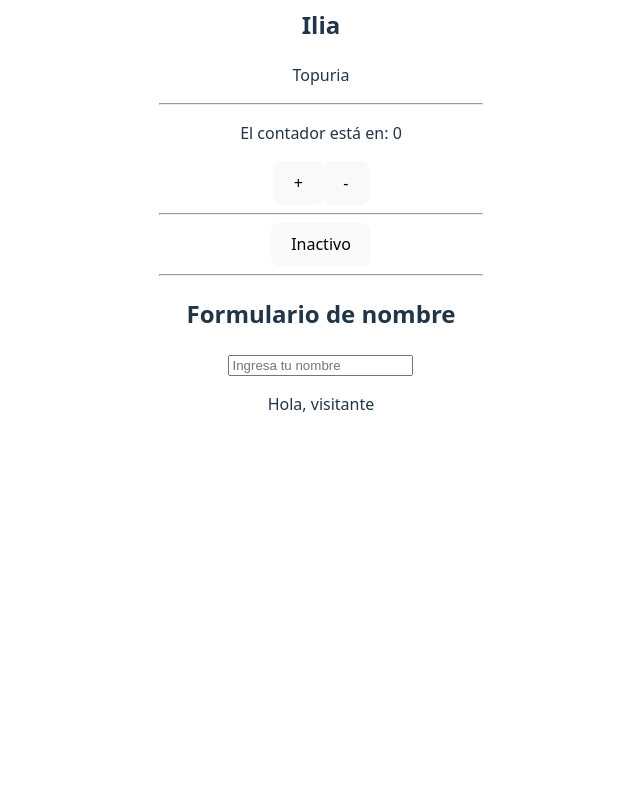
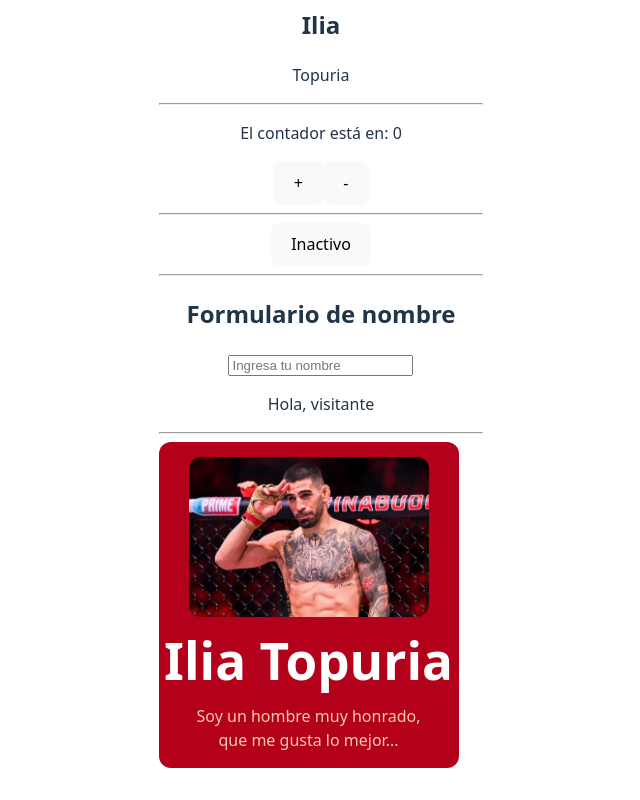
Before and after one commit to Labbbbas/curso-react, a React (Vite) app: page / in a window 1280 px wide. Shown: the part 477-1277 px from the top of the page, without its empty margins (319-959 px from the left). Before the commit the page ends 941 px from the top, so only its background shows below. Built offline with nearby package versions, Linux system fonts and the light colour scheme.

Commit message:
Estilos con módulos sass y Card de Ilia Topuria

```diff
--- a/package.json
+++ b/package.json
@@ -11,7 +11,8 @@
   },
   "dependencies": {
     "react": "^19.1.0",
-    "react-dom": "^19.1.0"
+    "react-dom": "^19.1.0",
+    "sass": "^1.89.2"
   },
   "devDependencies": {
     "@eslint/js": "^9.29.0",
--- a/src/App.jsx
+++ b/src/App.jsx
@@ -2,6 +2,7 @@ import Card from './components/Card'
 import Counter from './components/Counter'
 import ToggleButton from './components/ToggleButton'
 import NameForm from './components/NameForm'
+import StylizedCard from './components/stylizedCard'
 import './App.css'
 
 function App() {
@@ -53,6 +54,10 @@ function App() {
 
       <NameForm />
 
+      <hr />
+
+      <StylizedCard />
+
     </div>
   )
 }
--- /dev/null
+++ b/src/components/stylizedCard/index.jsx
@@ -0,0 +1,14 @@
+import styles from './styles.module.sass'
+import iliaImage from './ilia.jpeg'
+
+const StylizedCard = () => {
+    return (
+        <div className={styles.card}>
+            <img className={styles.image} src={iliaImage} alt="Ilia Topuria" />
+            <h1 className={styles.title}>Ilia Topuria</h1>
+            <p className={styles.description}>Soy un hombre muy honrado, que me gusta lo mejor...</p>
+        </div>
+    )
+}
+
+export default StylizedCard
--- /dev/null
+++ b/src/components/stylizedCard/styles.module.sass
@@ -0,0 +1,27 @@
+$background: #b3001b
+$primary: #ffffff
+$secondary: #f5cba7
+
+.card
+    display: flex
+    flex-direction: column // apilar un elemento sobre otro en una columna
+    justify-content: center // alinear verticalmente
+    align-items: center // alinear horizontalmente
+    background: $background
+    border-radius: 12px
+    max-width: 300px
+
+.image
+    width: 80%
+    border-radius: 12px
+    margin-top: 15px
+    margin-bottom: 15px
+
+.title
+    color: $primary
+    margin: 0
+
+.description
+    text-align: center
+    color: $secondary
+    max-width: 80%
```
Also changed, not shown: src/components/stylizedCard/ilia.jpeg (added), 1 other file (tests, documents, lock files or other folders).
